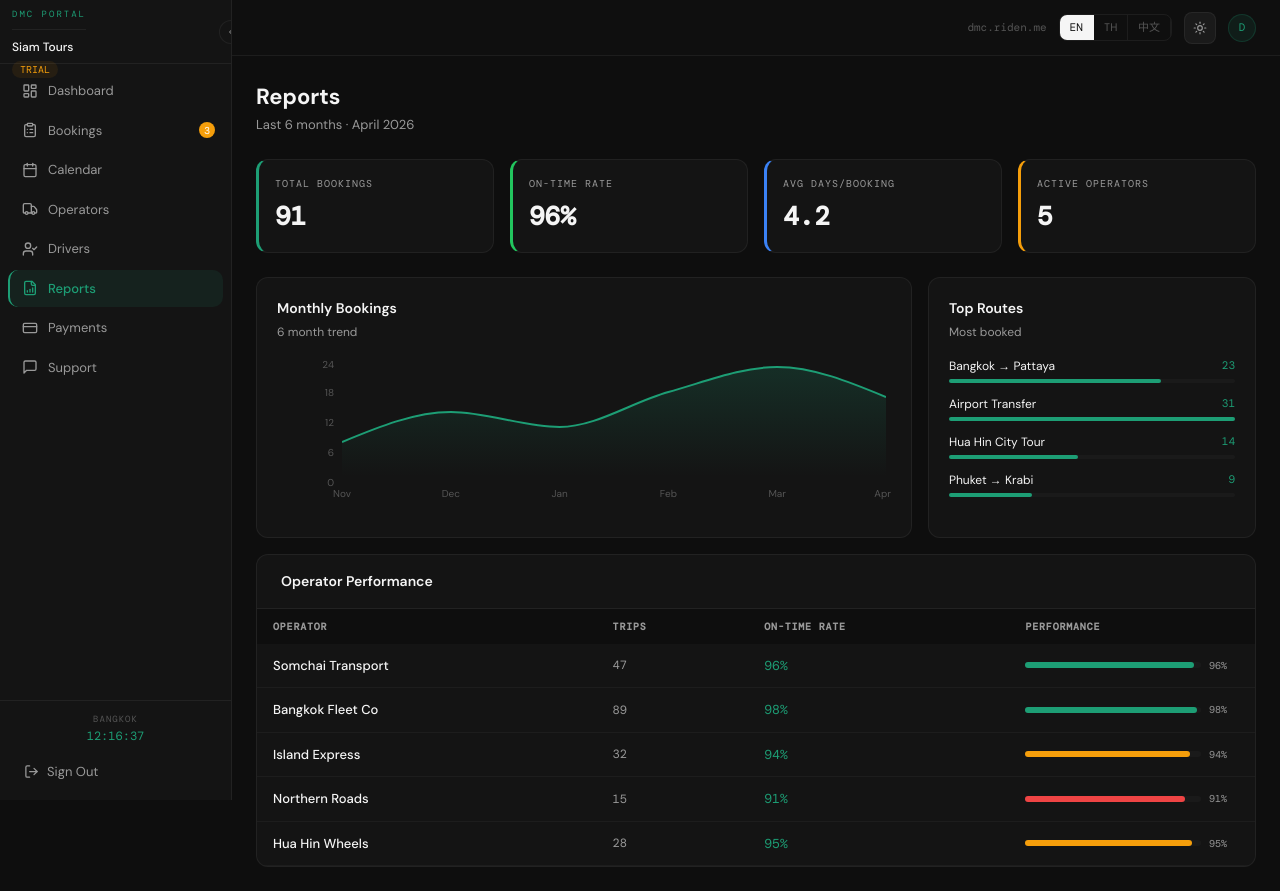
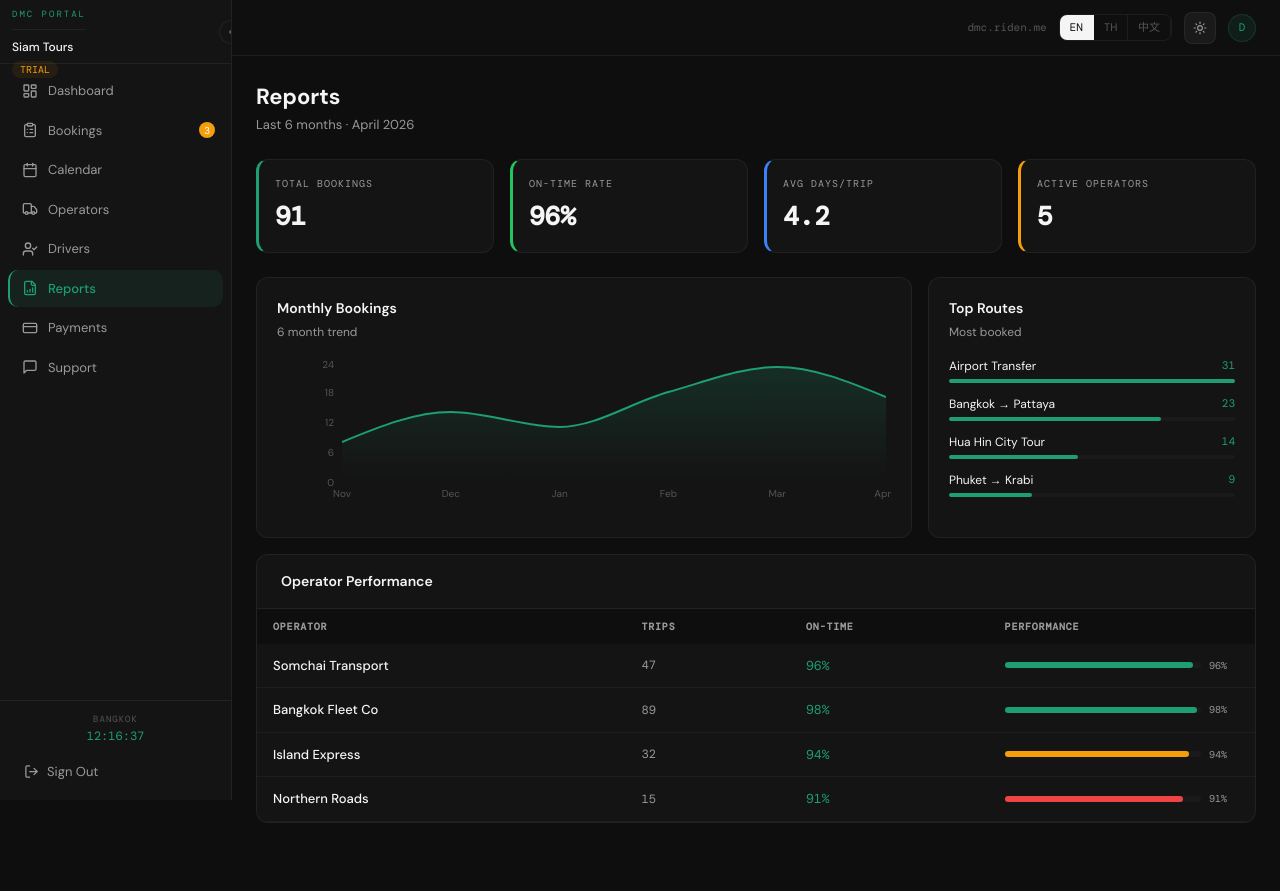
Before and after one commit to jeet623-create/Riden, a Next.js app: page /dmc/reports in a window 1280 px wide. After the commit the page ends 847 px from the top, so only its background shows below. Built offline with nearby package versions, Linux system fonts and the light colour scheme.

Commit message:
feat: Figma design - page.tsx

```diff
--- a/src/app/dmc/reports/page.tsx
+++ b/src/app/dmc/reports/page.tsx
@@ -4,113 +4,100 @@ import { AreaChart, Area, BarChart, Bar, XAxis, YAxis, ResponsiveContainer, Tool
 import { useLanguage } from "@/hooks/use-language"
 
 const monthly = [
-  { month:"Nov", bookings:8 }, { month:"Dec", bookings:14 }, { month:"Jan", bookings:11 },
-  { month:"Feb", bookings:18 }, { month:"Mar", bookings:23 }, { month:"Apr", bookings:17 },
+  {month:"Nov",bookings:8},{month:"Dec",bookings:14},{month:"Jan",bookings:11},
+  {month:"Feb",bookings:18},{month:"Mar",bookings:23},{month:"Apr",bookings:17},
 ]
 const operators = [
-  { name:"Somchai Transport", trips:47, onTime:96 },
-  { name:"Bangkok Fleet Co", trips:89, onTime:98 },
-  { name:"Island Express", trips:32, onTime:94 },
-  { name:"Northern Roads", trips:15, onTime:91 },
-  { name:"Hua Hin Wheels", trips:28, onTime:95 },
+  {name:"Somchai Transport",trips:47,onTime:96},
+  {name:"Bangkok Fleet Co",trips:89,onTime:98},
+  {name:"Island Express",trips:32,onTime:94},
+  {name:"Northern Roads",trips:15,onTime:91},
 ]
 const topRoutes = [
-  { route:"Bangkok → Pattaya", count:23 },
-  { route:"Airport Transfer", count:31 },
-  { route:"Hua Hin City Tour", count:14 },
-  { route:"Phuket → Krabi", count:9 },
+  {route:"Airport Transfer",count:31},
+  {route:"Bangkok → Pattaya",count:23},
+  {route:"Hua Hin City Tour",count:14},
+  {route:"Phuket → Krabi",count:9},
 ]
-
-const TEAL_TOOLTIP = { contentStyle:{ background:"#111", border:"1px solid #242", borderRadius:8 }, labelStyle:{ color:"#999", fontSize:11 }, itemStyle:{ color:"#1D9E75" } }
+const TT = {contentStyle:{background:"#111",border:"1px solid #242",borderRadius:8},labelStyle:{color:"#999",fontSize:11},itemStyle:{color:"#1D9E75"}}
 
 export default function DmcReportsPage() {
-  const { t } = useLanguage()
+  const {t} = useLanguage()
   return (
-    <motion.div initial={{ opacity:0, y:8 }} animate={{ opacity:1, y:0 }} transition={{ duration:0.2 }}>
-      <div style={{ marginBottom:24 }}>
-        <h1 style={{ fontSize:22, fontWeight:700, color:"var(--text-1,#f0f0f0)" }}>{t({ en:"Reports", th:"รายงาน", zh:"报告" })}</h1>
-        <p style={{ fontSize:13, color:"var(--text-2,#999)", marginTop:2 }}>Last 6 months · April 2026</p>
+    <motion.div initial={{opacity:0,y:8}} animate={{opacity:1,y:0}} transition={{duration:0.2}}>
+      <div style={{marginBottom:24}}>
+        <h1 style={{fontSize:22,fontWeight:700,color:"var(--text-1,#f0f0f0)"}}>{t({en:"Reports",th:"รายงาน",zh:"报告"})}</h1>
+        <p style={{fontSize:13,color:"var(--text-2,#999)",marginTop:2}}>Last 6 months · April 2026</p>
       </div>
 
-      {/* Summary Row */}
-      <div style={{ display:"grid", gridTemplateColumns:"repeat(4,1fr)", gap:16, marginBottom:24 }}>
+      <div style={{display:"grid",gridTemplateColumns:"repeat(4,1fr)",gap:16,marginBottom:24}}>
         {[
-          { label:"Total Bookings", value:"91", color:"#1D9E75" },
-          { label:"On-time Rate", value:"96%", color:"#22c55e" },
-          { label:"Avg Days/Booking", value:"4.2", color:"#3b82f6" },
-          { label:"Active Operators", value:"5", color:"#f59e0b" },
+          {label:"Total Bookings",value:"91",color:"#1D9E75"},
+          {label:"On-time Rate",value:"96%",color:"#22c55e"},
+          {label:"Avg Days/Trip",value:"4.2",color:"#3b82f6"},
+          {label:"Active Operators",value:"5",color:"#f59e0b"},
         ].map(s=>(
-          <div key={s.label} style={{ background:"var(--bg-surface,#111)", border:"1px solid var(--border,#242)", borderLeft:`3px solid ${s.color}`, borderRadius:12, padding:16 }}>
-            <div style={{ fontFamily:"var(--font-mono,monospace)", fontSize:10, color:"var(--text-2,#999)", textTransform:"uppercase", letterSpacing:1, marginBottom:6 }}>{s.label}</div>
-            <div style={{ fontFamily:"var(--font-mono,monospace)", fontSize:26, fontWeight:700, color:"var(--text-1,#f0f0f0)" }}>{s.value}</div>
+          <div key={s.label} style={{background:"var(--bg-surface,#111)",border:"1px solid var(--border,#242)",borderLeft:`3px solid ${s.color}`,borderRadius:12,padding:16}}>
+            <div style={{fontFamily:"var(--font-mono,monospace)",fontSize:10,color:"var(--text-2,#999)",textTransform:"uppercase",letterSpacing:1,marginBottom:6}}>{s.label}</div>
+            <div style={{fontFamily:"var(--font-mono,monospace)",fontSize:26,fontWeight:700,color:"var(--text-1,#f0f0f0)"}}>{s.value}</div>
           </div>
         ))}
       </div>
 
-      <div style={{ display:"grid", gridTemplateColumns:"2fr 1fr", gap:16, marginBottom:16 }}>
-        {/* Booking Trend */}
-        <div style={{ background:"var(--bg-surface,#111)", border:"1px solid var(--border,#242)", borderRadius:12, padding:20 }}>
-          <div style={{ fontWeight:600, fontSize:14, color:"var(--text-1,#f0f0f0)", marginBottom:4 }}>Monthly Bookings</div>
-          <div style={{ fontSize:12, color:"var(--text-2,#999)", marginBottom:16 }}>6 month trend</div>
+      <div style={{display:"grid",gridTemplateColumns:"2fr 1fr",gap:16,marginBottom:16}}>
+        <div style={{background:"var(--bg-surface,#111)",border:"1px solid var(--border,#242)",borderRadius:12,padding:20}}>
+          <div style={{fontWeight:600,fontSize:14,color:"var(--text-1,#f0f0f0)",marginBottom:4}}>Monthly Bookings</div>
+          <div style={{fontSize:12,color:"var(--text-2,#999)",marginBottom:16}}>6 month trend</div>
           <ResponsiveContainer width="100%" height={160}>
             <AreaChart data={monthly}>
               <defs><linearGradient id="tg" x1="0" y1="0" x2="0" y2="1"><stop offset="5%" stopColor="#1D9E75" stopOpacity={0.3}/><stop offset="95%" stopColor="#1D9E75" stopOpacity={0}/></linearGradient></defs>
-              <XAxis dataKey="month" tick={{ fill:"#555", fontSize:10 }} axisLine={false} tickLine={false}/>
-              <YAxis tick={{ fill:"#555", fontSize:10 }} axisLine={false} tickLine={false}/>
-              <Tooltip {...TEAL_TOOLTIP}/>
+              <XAxis dataKey="month" tick={{fill:"#555",fontSize:10}} axisLine={false} tickLine={false}/>
+              <YAxis tick={{fill:"#555",fontSize:10}} axisLine={false} tickLine={false}/>
+              <Tooltip {...TT}/>
               <Area type="monotone" dataKey="bookings" stroke="#1D9E75" strokeWidth={2} fill="url(#tg)" dot={false}/>
             </AreaChart>
           </ResponsiveContainer>
         </div>
-
-        {/* Top Routes */}
-        <div style={{ background:"var(--bg-surface,#111)", border:"1px solid var(--border,#242)", borderRadius:12, padding:20 }}>
-          <div style={{ fontWeight:600, fontSize:14, color:"var(--text-1,#f0f0f0)", marginBottom:4 }}>Top Routes</div>
-          <div style={{ fontSize:12, color:"var(--text-2,#999)", marginBottom:16 }}>Most booked</div>
+        <div style={{background:"var(--bg-surface,#111)",border:"1px solid var(--border,#242)",borderRadius:12,padding:20}}>
+          <div style={{fontWeight:600,fontSize:14,color:"var(--text-1,#f0f0f0)",marginBottom:4}}>Top Routes</div>
+          <div style={{fontSize:12,color:"var(--text-2,#999)",marginBottom:16}}>Most booked</div>
           {topRoutes.map((r,i)=>(
-            <div key={i} style={{ marginBottom:12 }}>
-              <div style={{ display:"flex", justifyContent:"space-between", marginBottom:4 }}>
-                <span style={{ fontSize:12, color:"var(--text-1,#f0f0f0)" }}>{r.route}</span>
-                <span style={{ fontFamily:"var(--font-mono,monospace)", fontSize:11, color:"#1D9E75" }}>{r.count}</span>
+            <div key={i} style={{marginBottom:12}}>
+              <div style={{display:"flex",justifyContent:"space-between",marginBottom:4}}>
+                <span style={{fontSize:12,color:"var(--text-1,#f0f0f0)"}}>{r.route}</span>
+                <span style={{fontFamily:"var(--font-mono,monospace)",fontSize:11,color:"#1D9E75"}}>{r.count}</span>
               </div>
-              <div style={{ height:4, background:"var(--bg-elevated,#1a1a1a)", borderRadius:99 }}>
-                <div style={{ height:"100%", width:`${(r.count/31)*100}%`, background:"#1D9E75", borderRadius:99 }}/>
+              <div style={{height:4,background:"var(--bg-elevated,#1a1a1a)",borderRadius:99}}>
+                <div style={{height:"100%",width:`${(r.count/31)*100}%`,background:"#1D9E75",borderRadius:99}}/>
               </div>
             </div>
           ))}
         </div>
       </div>
 
-      {/* Operator Performance */}
-      <div style={{ background:"var(--bg-surface,#111)", border:"1px solid var(--border,#242)", borderRadius:12, overflow:"hidden" }}>
-        <div style={{ padding:"16px 24px", borderBottom:"1px solid var(--border,#242)" }}>
-          <div style={{ fontWeight:600, fontSize:14, color:"var(--text-1,#f0f0f0)" }}>Operator Performance</div>
-        </div>
-        <table style={{ width:"100%", borderCollapse:"collapse" }}>
-          <thead>
-            <tr style={{ background:"var(--bg-base,#080808)" }}>
-              {["OPERATOR","TRIPS","ON-TIME RATE","PERFORMANCE"].map(h=>(
-                <th key={h} style={{ textAlign:"left", padding:"10px 16px", fontFamily:"var(--font-mono,monospace)", fontSize:10, color:"var(--text-2,#999)", textTransform:"uppercase", letterSpacing:"0.08em" }}>{h}</th>
-              ))}
+      <div style={{background:"var(--bg-surface,#111)",border:"1px solid var(--border,#242)",borderRadius:12,overflow:"hidden"}}>
+        <div style={{padding:"16px 24px",borderBottom:"1px solid var(--border,#242)",fontWeight:600,fontSize:14,color:"var(--text-1,#f0f0f0)"}}>Operator Performance</div>
+        <table style={{width:"100%",borderCollapse:"collapse"}}>
+          <thead><tr style={{background:"var(--bg-base,#080808)"}}>
+            {["OPERATOR","TRIPS","ON-TIME","PERFORMANCE"].map(h=>(
+              <th key={h} style={{textAlign:"left",padding:"10px 16px",fontFamily:"var(--font-mono,monospace)",fontSize:10,color:"var(--text-2,#999)",textTransform:"uppercase",letterSpacing:"0.08em"}}>{h}</th>
+            ))}
+          </tr></thead>
+          <tbody>{operators.map((o,i)=>(
+            <tr key={i} style={{borderBottom:"1px solid rgba(255,255,255,0.04)"}}>
+              <td style={{padding:"12px 16px",fontSize:13,fontWeight:500,color:"var(--text-1,#f0f0f0)"}}>{o.name}</td>
+              <td style={{padding:"12px 16px",fontFamily:"var(--font-mono,monospace)",fontSize:12,color:"var(--text-2,#999)"}}>{o.trips}</td>
+              <td style={{padding:"12px 16px",fontFamily:"var(--font-mono,monospace)",fontSize:13,color:"#1D9E75"}}>{o.onTime}%</td>
+              <td style={{padding:"12px 16px"}}>
+                <div style={{display:"flex",alignItems:"center",gap:8}}>
+                  <div style={{flex:1,height:6,background:"var(--bg-elevated,#1a1a1a)",borderRadius:99}}>
+                    <div style={{height:"100%",width:`${o.onTime}%`,background:o.onTime>=96?"#1D9E75":o.onTime>=93?"#f59e0b":"#ef4444",borderRadius:99}}/>
+                  </div>
+                  <span style={{fontFamily:"var(--font-mono,monospace)",fontSize:10,color:"var(--text-2,#999)",width:30}}>{o.onTime}%</span>
+                </div>
+              </td>
             </tr>
-          </thead>
-          <tbody>
-            {operators.map((o,i)=>(
-              <tr key={i} style={{ borderBottom:"1px solid rgba(255,255,255,0.04)" }}>
-                <td style={{ padding:"12px 16px", fontSize:13, fontWeight:500, color:"var(--text-1,#f0f0f0)" }}>{o.name}</td>
-                <td style={{ padding:"12px 16px", fontFamily:"var(--font-mono,monospace)", fontSize:12, color:"var(--text-2,#999)" }}>{o.trips}</td>
-                <td style={{ padding:"12px 16px", fontFamily:"var(--font-mono,monospace)", fontSize:13, color:"#1D9E75" }}>{o.onTime}%</td>
-                <td style={{ padding:"12px 16px" }}>
-                  <div style={{ display:"flex", alignItems:"center", gap:8 }}>
-                    <div style={{ flex:1, height:6, background:"var(--bg-elevated,#1a1a1a)", borderRadius:99 }}>
-                      <div style={{ height:"100%", width:`${o.onTime}%`, background:o.onTime>=96?"#1D9E75":o.onTime>=93?"#f59e0b":"#ef4444", borderRadius:99 }}/>
-                    </div>
-                    <span style={{ fontFamily:"var(--font-mono,monospace)", fontSize:10, color:"var(--text-2,#999)", width:30 }}>{o.onTime}%</span>
-                  </div>
-                </td>
-              </tr>
-            ))}
-          </tbody>
+          ))}</tbody>
         </table>
       </div>
     </motion.div>
```
